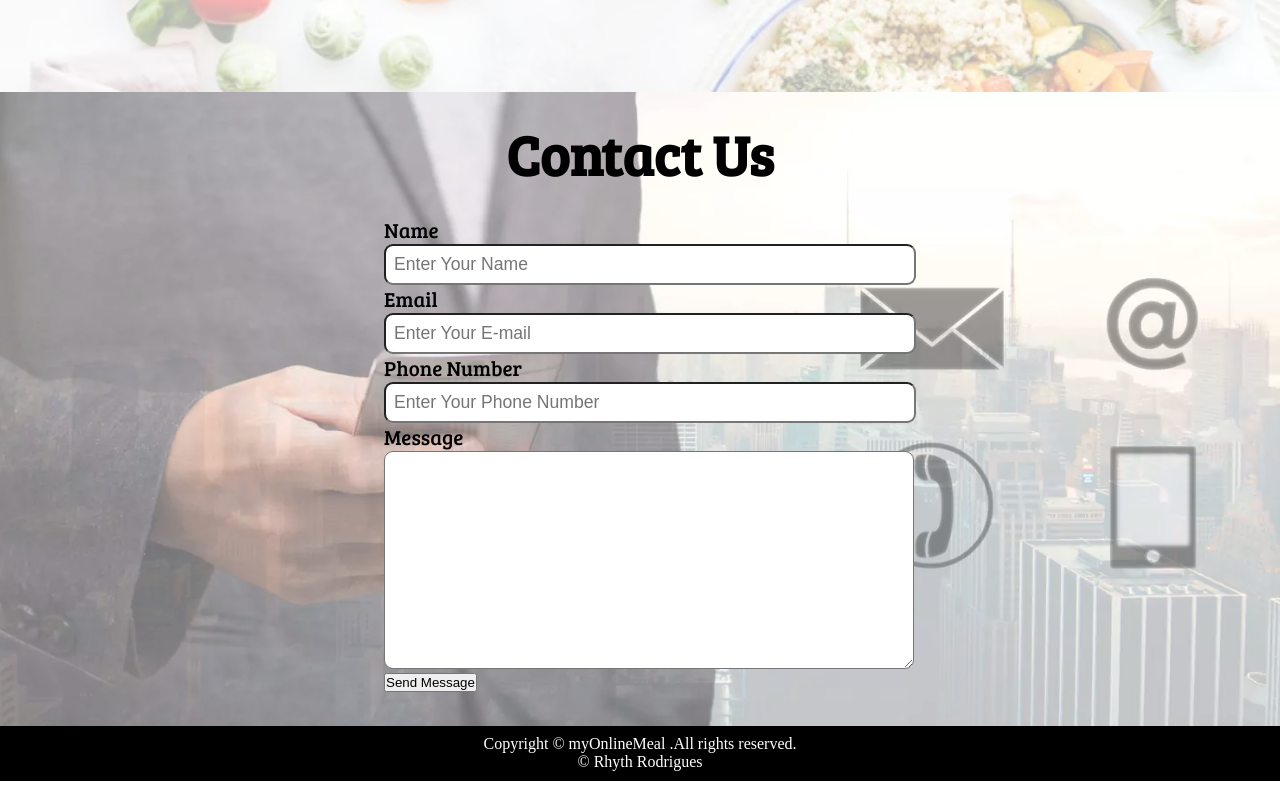
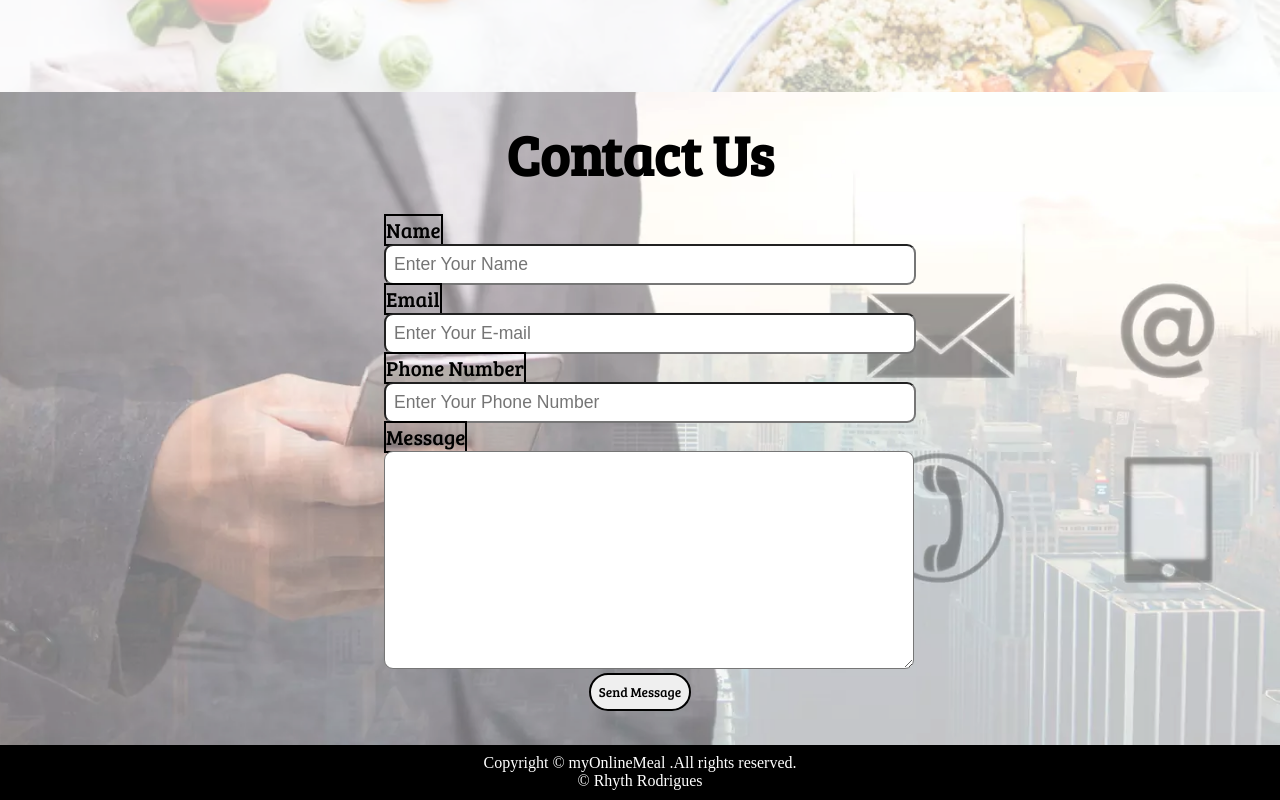
Before and after one commit to rhyth007/Food-Delivery-Service, a plain HTML site: page index.html in a window 1280 px wide. Shown: the part 1349-2149 px from the top of the page. Drawn offline with Linux system fonts and the light colour scheme.

Commit message:
Update style.css

```diff
--- a/css/style.css
+++ b/css/style.css
@@ -237,6 +237,7 @@ footer{
 #contact-box label{
    font-size: 1.3rem;
    font-family: 'Bree Serif', serif;
+     border: 2px solid black;
 
 }
 #contact-box input,textarea{
@@ -268,3 +269,14 @@ footer{
     font-size: 2.1rem;
     padding: 0.75rem;
 }
+.btn{
+    text-align: center;
+    font-family: 'Bree Serif', serif;
+    border-radius: 25px;
+    padding: 0.5rem;
+    justify-content: center;
+    align-content: center;
+    display: block;
+   border: 2px solid black;
+   margin: auto;
+}
```
